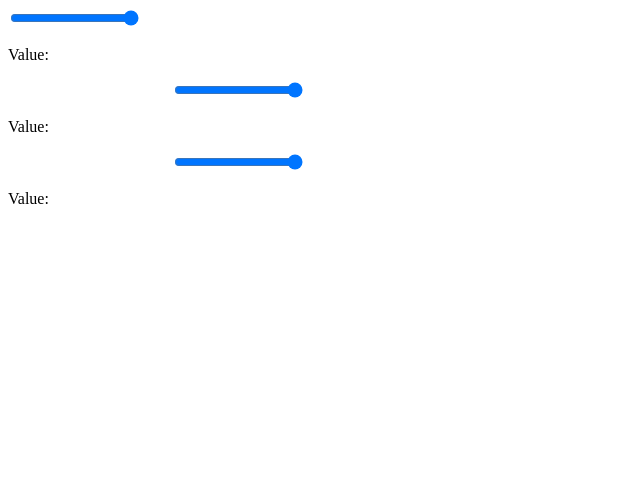
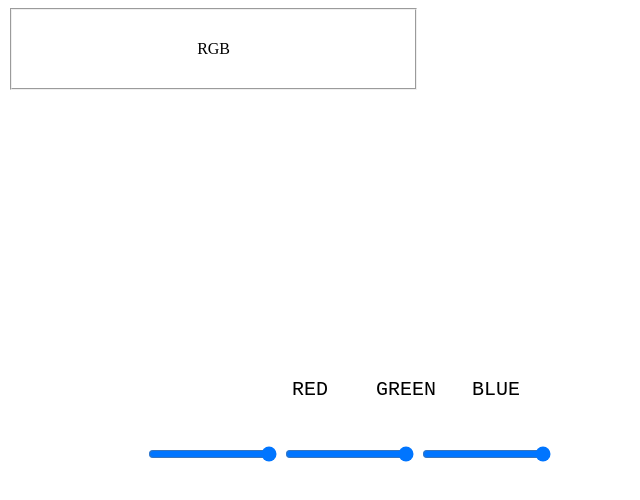
Before and after one commit to LalithaSoumyaAyyagari/beingzero-web-learn, a website: page frontend/html/colorPicker.html in a window 1280 px wide. Shown: the whole page, without its empty margins (0-640 px from the left). Drawn offline with Linux system fonts and the light colour scheme.

Commit message:
alignments changes to color page

```diff
--- a/frontend/css/colorPicker.css
+++ b/frontend/css/colorPicker.css
@@ -1,5 +1,25 @@
+fieldset{
+    color: black;
+    text-align: center;
+    width: 30%;
+    padding-top: 30px;
+    padding-bottom: 30px;
+}
+
 .rangesliders{
+    margin-left:0;
+
+    padding-top: 250px;
+    padding-bottom: 15px;
+    text-align: center;
+    padding-left: 10px;
     width:50%;
-    display : block;
-    float: auto;
 }
+
+.sliders{
+    padding-left: 5%;
+}
+
+.colors{
+    font-size: x-large;
+}
--- a/frontend/html/colorPicker.html
+++ b/frontend/html/colorPicker.html
@@ -8,15 +8,19 @@
     <title>Color Picker</title>
 </head>
 <body>
+    <fieldset>
+        RGB
+    </fieldset>
+    <br>
     <div class="rangesliders">
-        <input type="range" min="0" max="255" value="255" id="myRange1" name="myRange1">
-        <p>Value: <span id="demo"></span></p>
-        &emsp;&emsp;&emsp;&emsp;&emsp;&emsp;&emsp;&emsp;&emsp;&emsp;
-        <input type="range" min="0" max="255" value="255" id="myRange2" name="myRange2">
-        <p>Value: <span id="demo"></span></p>
-        &emsp;&emsp;&emsp;&emsp;&emsp;&emsp;&emsp;&emsp;&emsp;&emsp;
-        <input type="range" min="0" max="255" value="255" id="myRange2" name="myRange3">
-        <p>Value: <span id="demo"></span></p>
+        <pre class="colors">
+            RED    GREEN   BLUE
+        </pre>
+        <div class="sliders">
+            <input type="range" min="0" max="255" value="255" id="myRange1" name="myRange1">
+            <input type="range" min="0" max="255" value="255" id="myRange2" name="myRange2">
+            <input type="range" min="0" max="255" value="255" id="myRange2" name="myRange3">
+        </div>
     </div>
     <script src="/js/colorPicker.js"></script>
 
```
